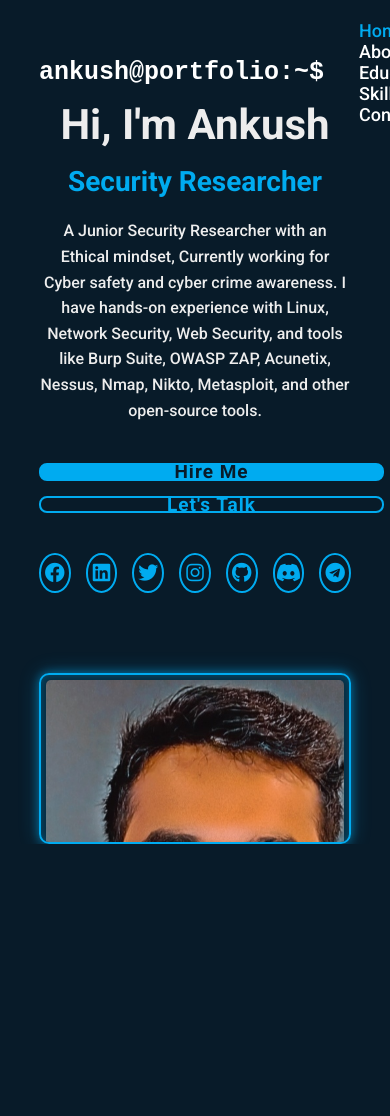
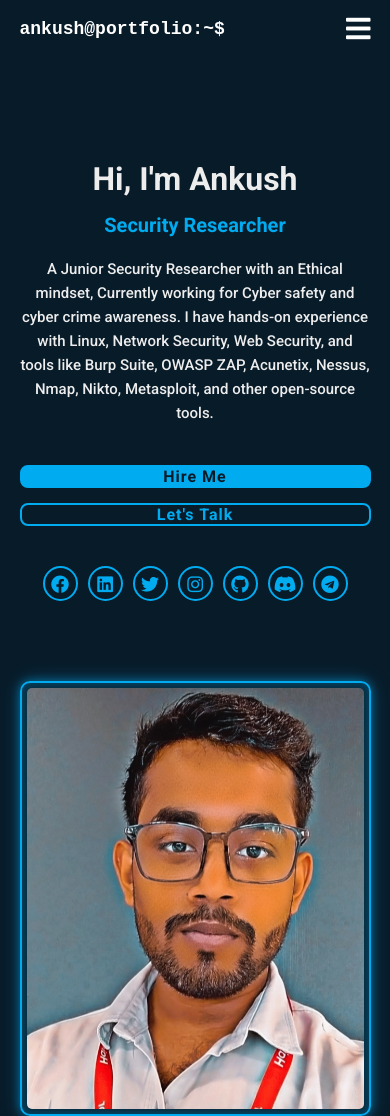
Before and after one commit to mrrobot-h4ck3r/P0rtfOLi0, a plain HTML site: page index.html in a window 390 px wide. Shown: the top 1116 px of the page. Before the commit the page ends 844 px from the top, so only its background shows below. Drawn offline with nearby package versions, Linux system fonts and the light colour scheme.

Commit message:
Update index.html

```diff
--- a/index.html
+++ b/index.html
@@ -19,6 +19,7 @@
         body {
             background: #081b29;
             color: #ededed;
+            overflow-x: hidden;
         }
 
         .header {
@@ -26,7 +27,7 @@
             top: 0;
             left: 0;
             width: 100%;
-            padding: 20px 10%;
+            padding: 20px 5%;
             background: transparent;
             display: flex;
             justify-content: space-between;
@@ -95,7 +96,7 @@
             height: 100vh;
             display: flex;
             align-items: center;
-            padding: 0 10%;
+            padding: 0 5%;
             position: relative;
         }
 
@@ -377,15 +378,84 @@
             }
         }
 
+        /* Mobile Menu Toggle */
+        .menu-toggle {
+            display: none;
+            cursor: pointer;
+            z-index: 101;
+        }
+
+        .menu-toggle i {
+            font-size: 28px;
+            color: #fff;
+        }
+
+        @media (max-width: 1200px) {
+            .home-img {
+                max-width: 45%;
+            }
+        }
+
+        @media (max-width: 992px) {
+            .header {
+                padding: 15px 5%;
+            }
+
+            .home-img {
+                max-width: 50%;
+                right: 20px;
+            }
+
+            .home-content h1 {
+                font-size: 48px;
+            }
+
+            .home-content h3 {
+                font-size: 28px;
+            }
+        }
+
         @media (max-width: 768px) {
+            .menu-toggle {
+                display: block;
+            }
+
+            .navbar {
+                position: fixed;
+                top: 0;
+                right: -100%;
+                width: 70%;
+                height: 100vh;
+                background: #081b29;
+                display: flex;
+                flex-direction: column;
+                align-items: center;
+                justify-content: center;
+                transition: 0.5s;
+                z-index: 100;
+                border-left: 1px solid #00abf0;
+            }
+
+            .navbar.active {
+                right: 0;
+            }
+
+            .navbar a {
+                margin: 15px 0;
+                font-size: 20px;
+            }
+
             .home {
                 flex-direction: column;
                 text-align: center;
                 padding-top: 100px;
+                height: auto;
+                padding-bottom: 60px;
             }
 
             .home-content {
                 max-width: 100%;
+                margin-top: 60px;
             }
 
             .home-content h1 {
@@ -393,14 +463,15 @@
             }
 
             .home-content h3 {
-                font-size: 28px;
+                font-size: 24px;
             }
 
-            .btn-box {
+            .home-content .btn-box {
                 width: 100%;
                 flex-direction: column;
                 height: auto;
                 gap: 15px;
+                margin-bottom: 20px;
             }
 
             .btn-box a {
@@ -412,6 +483,11 @@
                 right: auto;
                 max-width: 100%;
                 margin-top: 40px;
+                max-height: none;
+            }
+
+            .home-img img {
+                height: auto;
             }
 
             .home-sci {
@@ -419,6 +495,54 @@
                 bottom: auto;
                 justify-content: center;
                 margin: 40px 0;
+                width: 100%;
+            }
+        }
+
+        @media (max-width: 576px) {
+            .home-content h1 {
+                font-size: 36px;
+            }
+
+            .home-content h3 {
+                font-size: 22px;
+            }
+
+            .home-content p {
+                font-size: 15px;
+            }
+
+            .logo {
+                font-size: 20px;
+            }
+
+            .btn-box a {
+                font-size: 16px;
+            }
+
+            .home-sci {
+                flex-wrap: wrap;
+                gap: 10px;
+            }
+
+            .home-sci a {
+                width: 35px;
+                height: 35px;
+                font-size: 18px;
+            }
+        }
+
+        @media (max-width: 400px) {
+            .home-content h1 {
+                font-size: 32px;
+            }
+
+            .home-content h3 {
+                font-size: 20px;
+            }
+
+            .logo {
+                font-size: 18px;
             }
         }
     </style>
@@ -428,6 +552,9 @@
     <!-- Navbar -->
     <header class="header">
         <a href="#" class="logo">ankush@portfolio:~$</a>
+        <div class="menu-toggle">
+            <i class="fas fa-bars"></i>
+        </div>
         <nav class="navbar">
             <a href="#" class="active">Home</a>
             <a href="about.html">About</a>
@@ -465,6 +592,24 @@
             <img src="ssss.jpg" alt="Ankush - Security Researcher">
         </div>
     </section>
+
+    <script>
+        // Mobile Menu Toggle
+        const menuToggle = document.querySelector('.menu-toggle');
+        const navbar = document.querySelector('.navbar');
+
+        menuToggle.addEventListener('click', () => {
+            navbar.classList.toggle('active');
+        });
+
+        // Close menu when clicking on a link
+        const navLinks = document.querySelectorAll('.navbar a');
+        navLinks.forEach(link => {
+            link.addEventListener('click', () => {
+                navbar.classList.remove('active');
+            });
+        });
+    </script>
 </body>
 
 </html>
```
